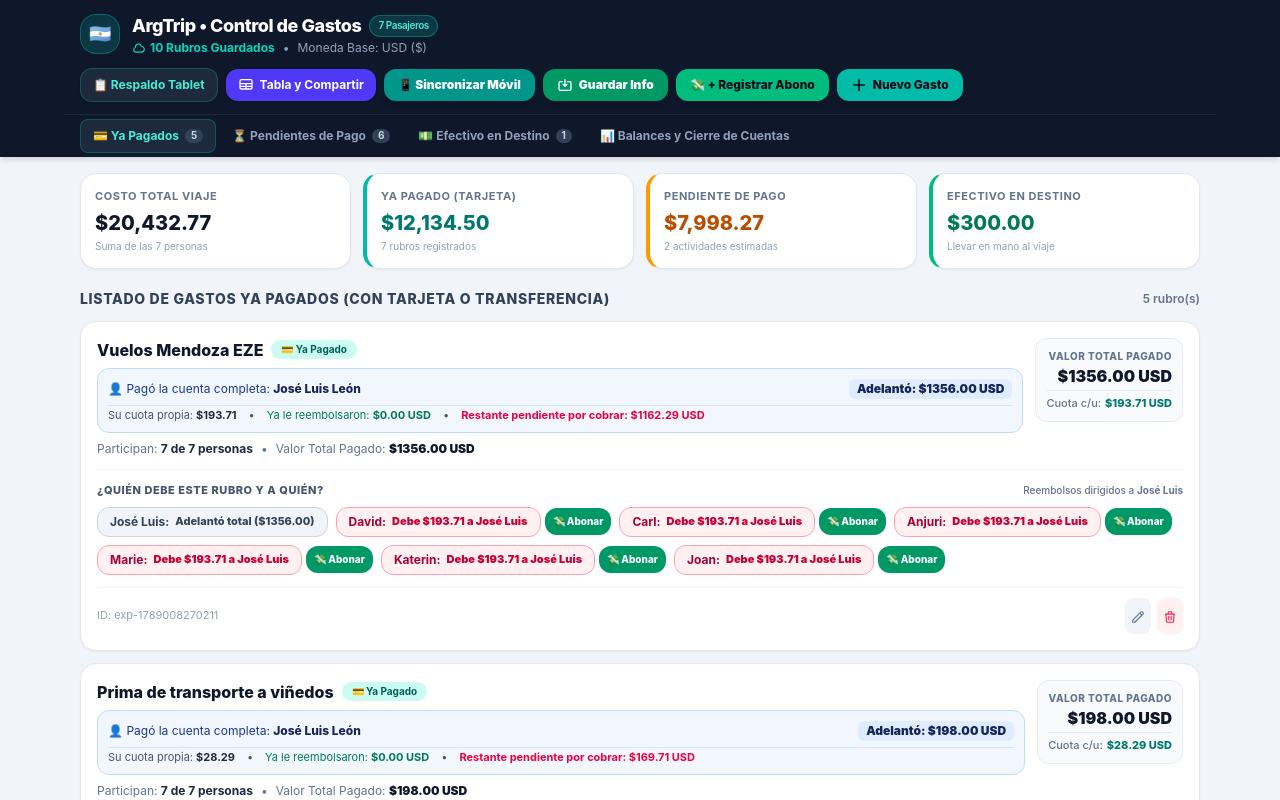
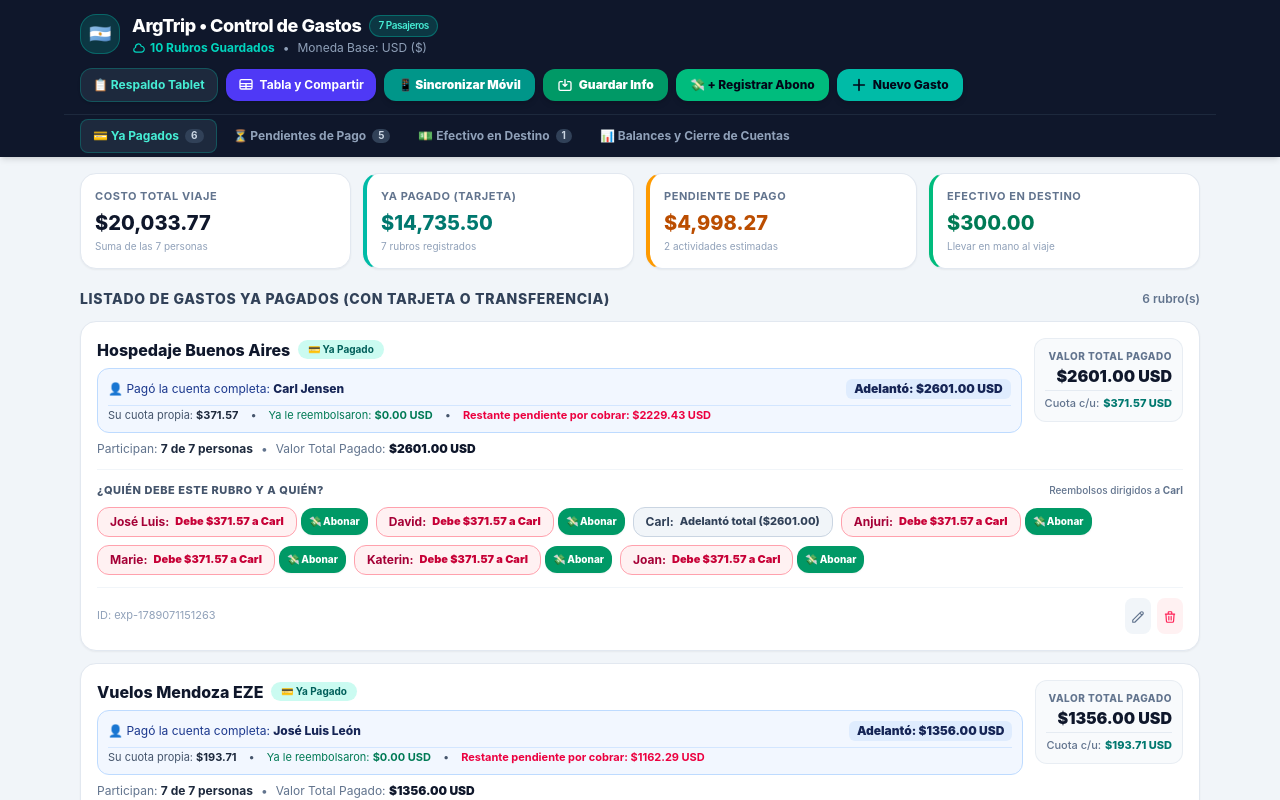
Before and after one commit to luisleonmd/gestor-gastos-argentina, a React (Vite) app: page / in a window 1280 px wide. Shown: the top 800 px of the page. Built offline with nearby package versions, Linux system fonts and the light colour scheme.

Commit message:
Update INITIAL_EXPENSES for Hospedaje Buenos Aires to Carl  paid and bump storage key to v14

```diff
--- a/src/App.jsx
+++ b/src/App.jsx
@@ -126,12 +126,14 @@ const INITIAL_EXPENSES = [
     ],
     "date": "2026-09-10",
     "id": "exp-1789071151263",
-    "paidStatus": {},
+    "paidStatus": {
+      "carl": true
+    },
     "paymentMethod": "credit_card",
-    "amount": 3000,
-    "expenseType": "pending",
+    "amount": 2601,
+    "expenseType": "paid",
     "title": "Hospedaje Buenos Aires",
-    "paidBy": "joseluis"
+    "paidBy": "carl"
   },
   {
     "paidBy": "joseluis",
@@ -397,8 +399,8 @@ const INITIAL_PAYMENTS = [
   }
 ];
 
-const PRIMARY_STORAGE_KEY = 'argtrip_active_state_v12_exact_computer';
-const PRIMARY_PAYMENTS_KEY = 'argtrip_payments_list_v12_exact_computer';
+const PRIMARY_STORAGE_KEY = 'argtrip_active_state_v14_hospedaje_carl';
+const PRIMARY_PAYMENTS_KEY = 'argtrip_payments_list_v14_hospedaje_carl';
 
 // Never purge legacy storage automatically; inspect all keys safely to prevent data loss
 const loadLatestStoredExpenses = () => {
```
Also changed, not shown: 1 other file (tests, documents, lock files or other folders).
